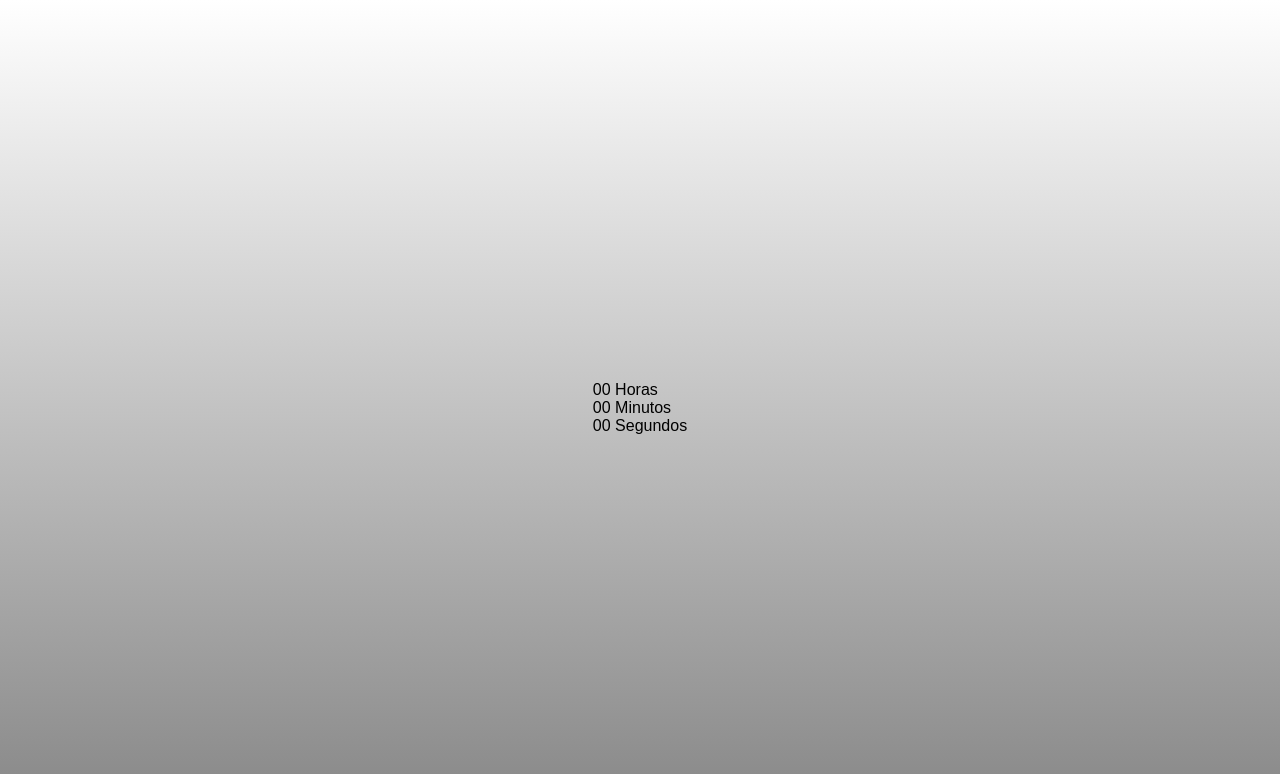
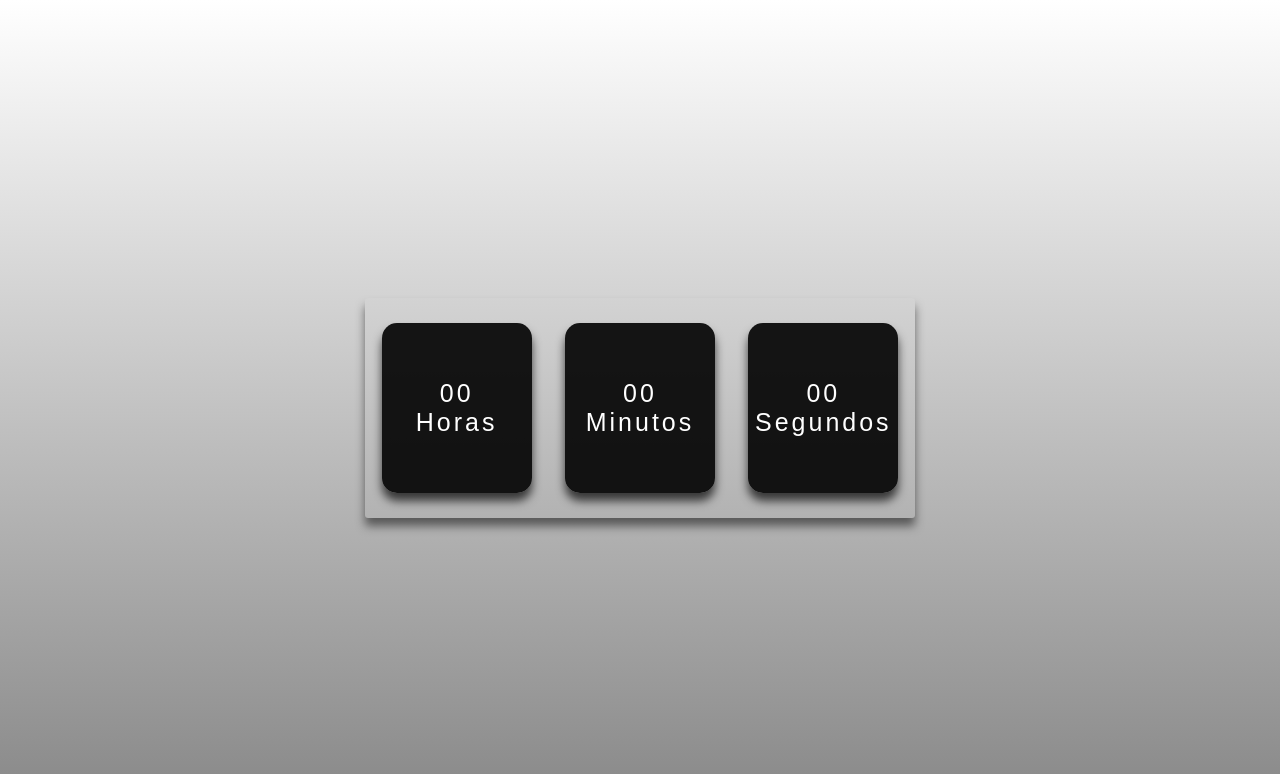
Before and after one commit to felinto77/RELOGIO-DIGITAL, a plain HTML site: page index.html in a window 1280 px wide. Drawn offline with Linux system fonts and the light colour scheme.

Commit message:
Index finalizado, style em progresso, script iniciado
O Index já está finalizado enquanto o CSS ainda está sendo alterado, o script do funcionamento do relogio comecou a ser escrito

```diff
--- a/CSS/style.css
+++ b/CSS/style.css
@@ -7,8 +7,34 @@
 
 body{
     height: 100vh;
-    background: linear-gradient(rgba(255, 255, 255, 0.36), rgba(0, 0, 0, 0.475)), url('bonfire.jpg');
+    background: linear-gradient(rgba(255, 255, 255, 0.36), rgba(0, 0, 0, 0.475));
     display: flex;
     align-items: center;
     justify-content: center;
 }
+
+
+.relogio{
+    display: flex;
+    align-items: center;
+    justify-content: space-around;
+    height: 220px;
+    width: 550px;
+    border-radius: 3px;
+    box-shadow: 0px 8px 10px rgba(0, 0, 0, 0.5);
+}
+
+.relogio div{
+    height: 170px;
+    width: 150px;
+    display: flex;
+    flex-direction: column;
+    align-items: center;
+    justify-content: center;
+    font-size: 25px;
+    color: white;
+    background: rgba(0, 0, 0, 0.9);
+    box-shadow: 0px 8px 10px rgba(0, 0, 0, 0.7);
+    border-radius: 15px;
+    letter-spacing: 3px;
+}
--- a/JS/script.js
+++ b/JS/script.js
@@ -0,0 +1,3 @@
+const horas = document.getElementById('horas')
+const minutos = document.getElementById('minutos')
+const segundos = document.getElementById('segundos')
--- a/index.html
+++ b/index.html
@@ -26,7 +26,10 @@
             <span class="tempo">Segundos</span>
         </div>
 
+        <script src="JS/script.js"></script>
+
     </div>
+
 
 </body>
 </html>
```
